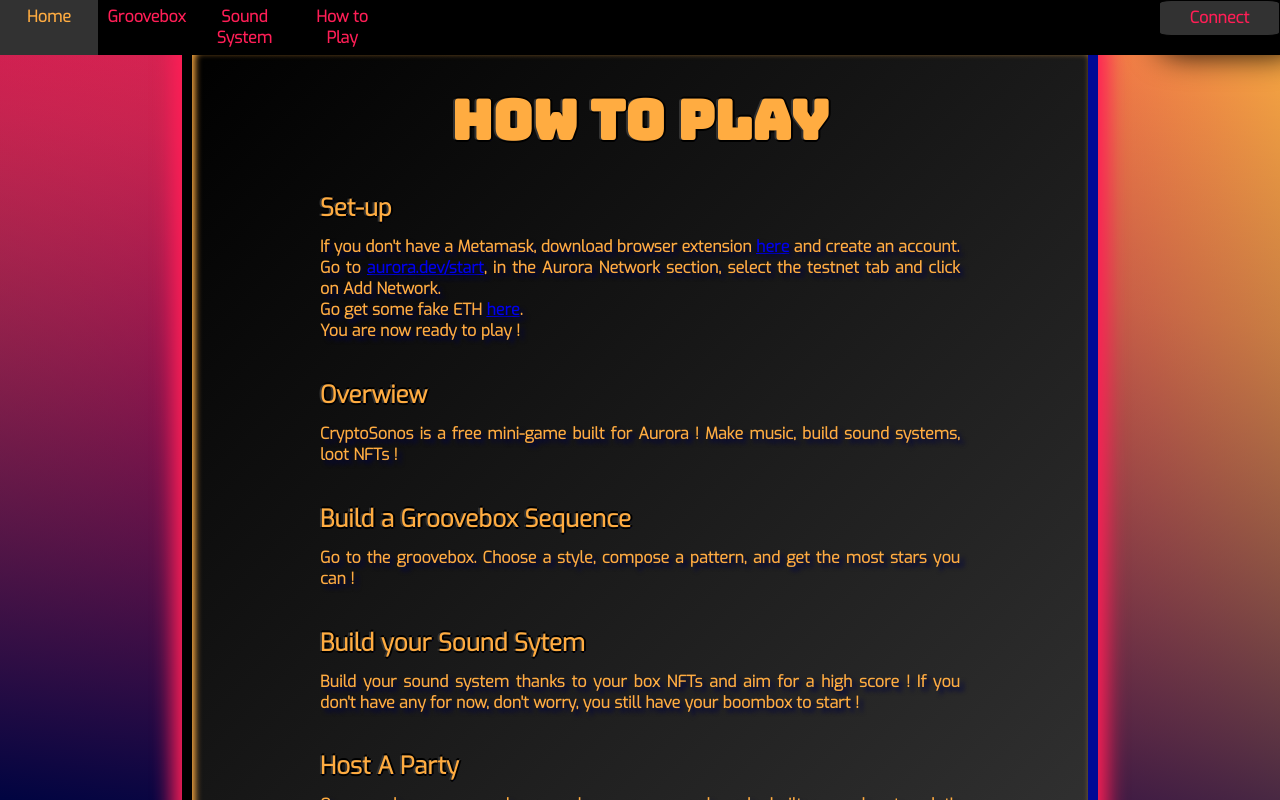
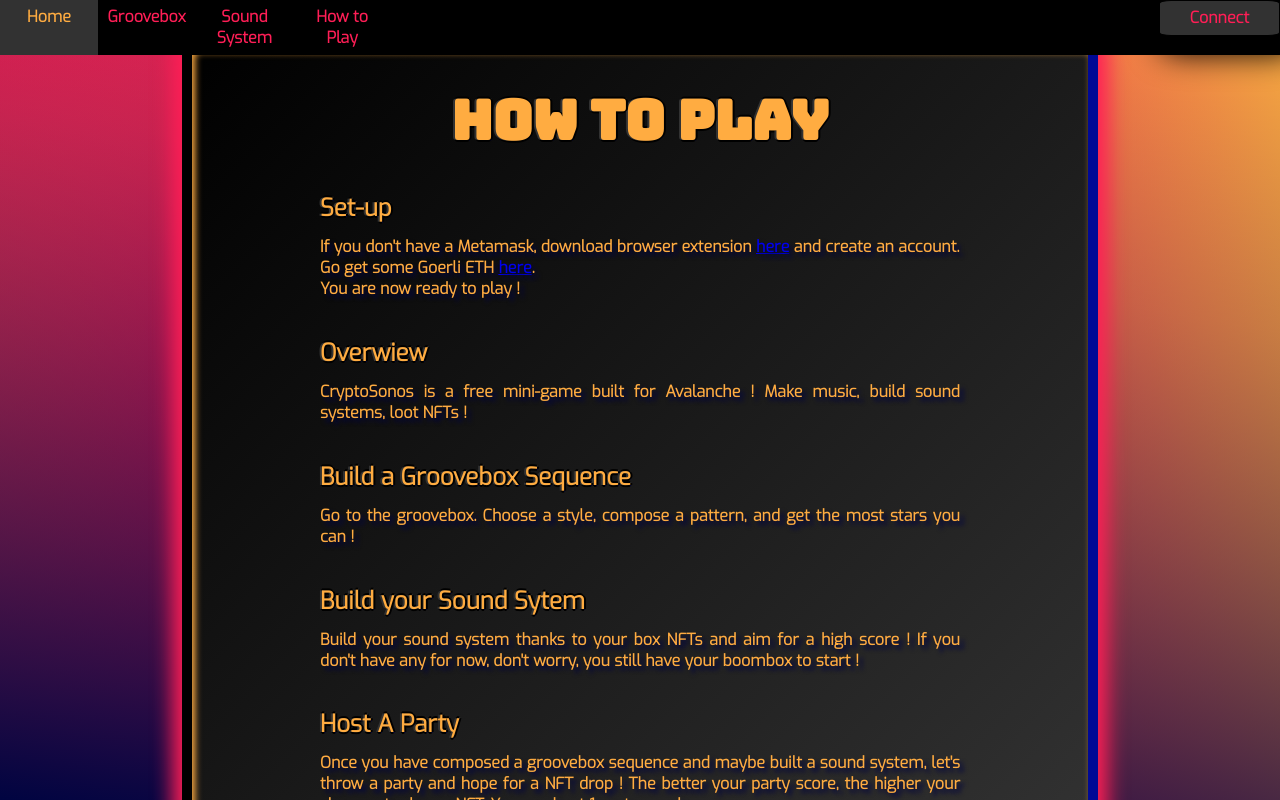
Before and after one commit to Le0-web3/cryptosonos-frontend, a React (Create React App) app: page / in a window 1280 px wide. Both pictures are taken after a click on the element "How to Play". Built offline with nearby package versions, Linux system fonts and the light colour scheme; no server answers; a web font is replaced by a local one.

Commit message:
updated rules for Goerli

```diff
--- a/src/Components/Rules/Rules.js
+++ b/src/Components/Rules/Rules.js
@@ -11,10 +11,7 @@ const Rules = () => {
                     If you don't have a Metamask, download browser extension <a href="https://metamask.io/">here</a> and create an account.
                 </div>
                 <div>
-                    Go to <a href="https://aurora.dev/start">aurora.dev/start</a>, in the Aurora Network section, select the testnet tab and click on Add Network.
-                </div>
-                <div>
-                    Go get some fake ETH <a href="https://aurora.dev/faucet">here</a>.
+                    Go get some Goerli ETH <a href="https://faucetlink.to/goerli">here</a>.
                 </div>
                 <div>
                     You are now ready to play !
@@ -22,7 +19,7 @@ const Rules = () => {
                 <br />
             <h2>Overwiew</h2>
                 <div>
-                    CryptoSonos is a free mini-game built for Aurora ! Make music, build sound systems, loot NFTs !
+                    CryptoSonos is a free mini-game built for Avalanche ! Make music, build sound systems, loot NFTs !
                 </div>
                 <br />
             <h2>Build a Groovebox Sequence</h2>
```
